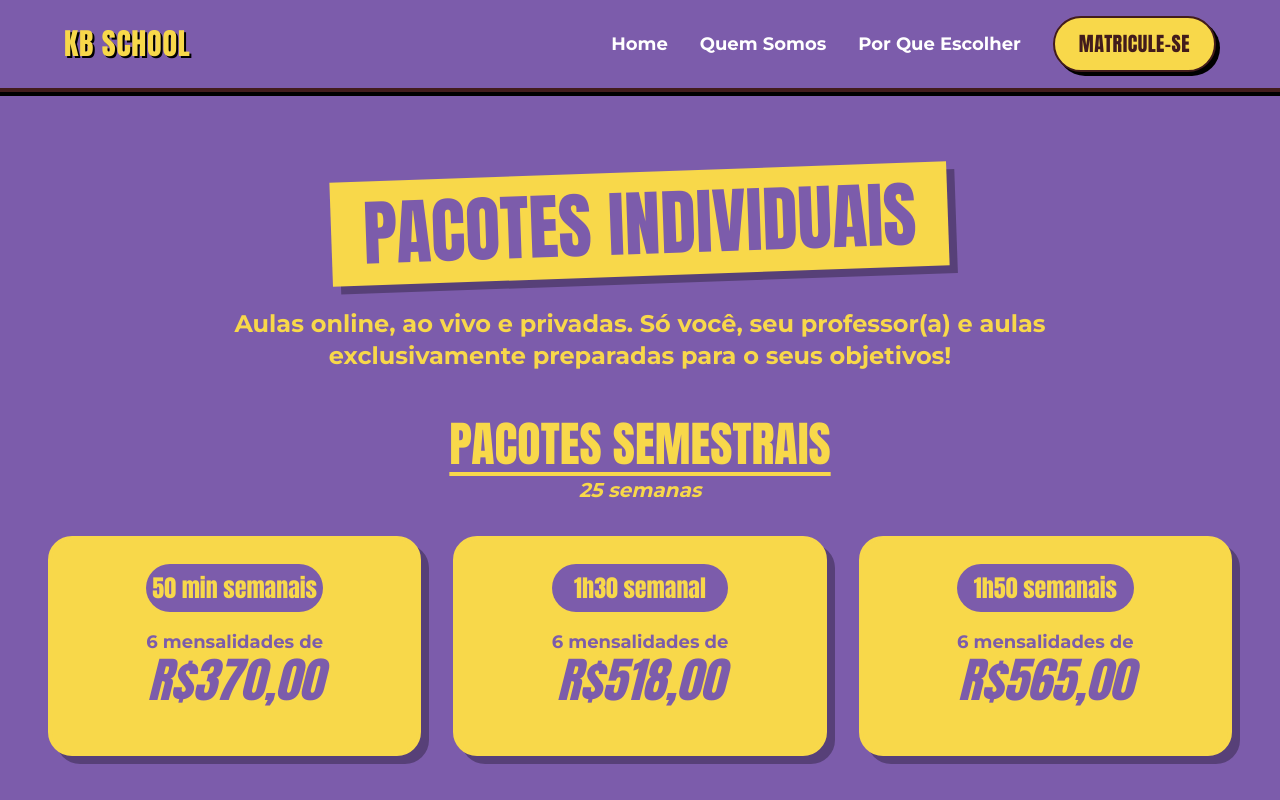
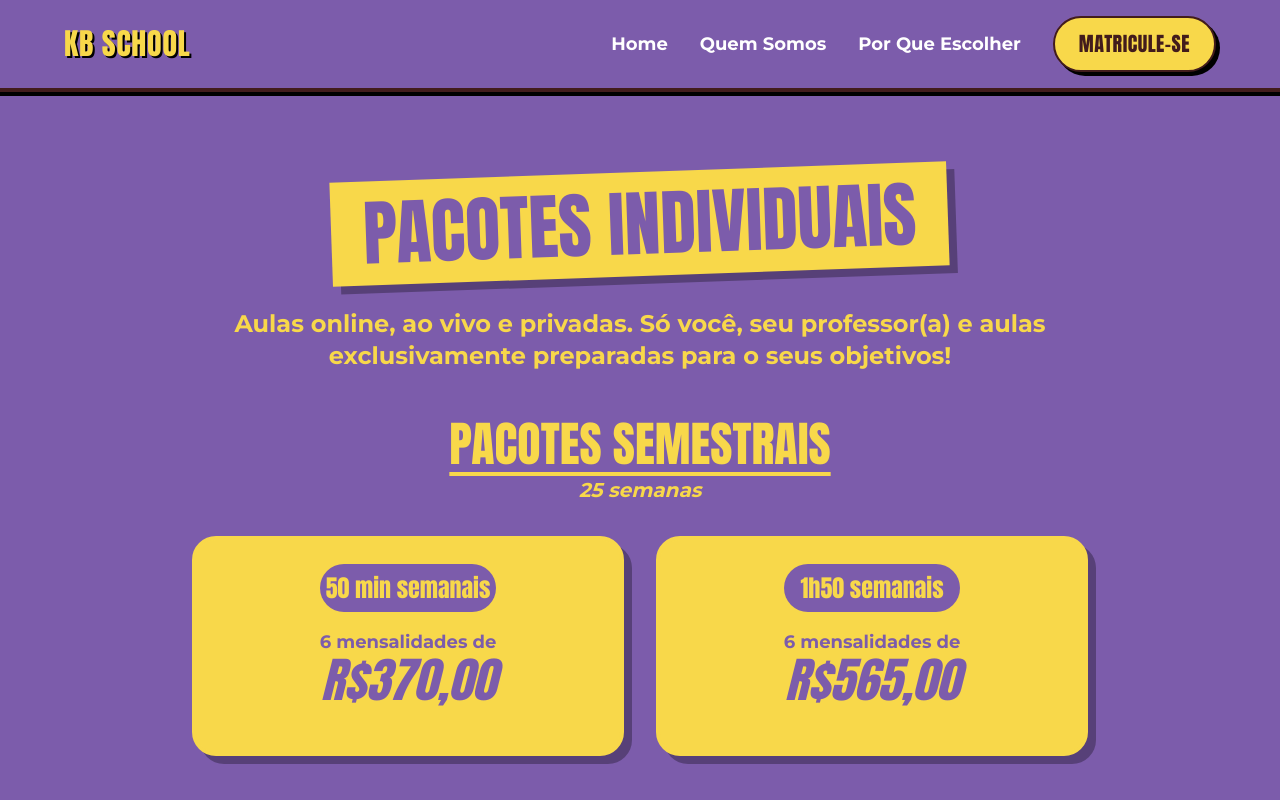
Before and after one commit to FlavioSolon/kblanguageschool, a SvelteKit app: page /precos in a window 1280 px wide. Shown: the top 800 px of the page. Built offline with nearby package versions, Linux system fonts and the light colour scheme.

Commit message:
ajustado e removido

```diff
--- a/src/routes/precos/+page.svelte
+++ b/src/routes/precos/+page.svelte
@@ -8,10 +8,6 @@
 		{
 			hours: '50 min semanais',
 			price: 'R$370,00'
-		},
-		{
-			hours: '1h30 semanal',
-			price: 'R$518,00'
 		},
 		{
 			hours: '1h50 semanais',
@@ -88,7 +84,7 @@
 			</h2>
 			<p class="mb-8 text-xl font-bold italic text-brand-yellow">25 semanas</p>
 
-			<div class="grid gap-8 md:grid-cols-3">
+			<div class="grid gap-8 md:grid-cols-2 max-w-4xl mx-auto">
 				{#each individualPackagesSemestral as pkg, i}
 					<div
 						class="group relative flex flex-col items-center justify-between rounded-3xl border-4 border-brand-yellow bg-brand-yellow p-6 text-brand-purple shadow-[8px_8px_0px_rgba(0,0,0,0.3)] transition-all duration-300 hover:scale-105"
```
